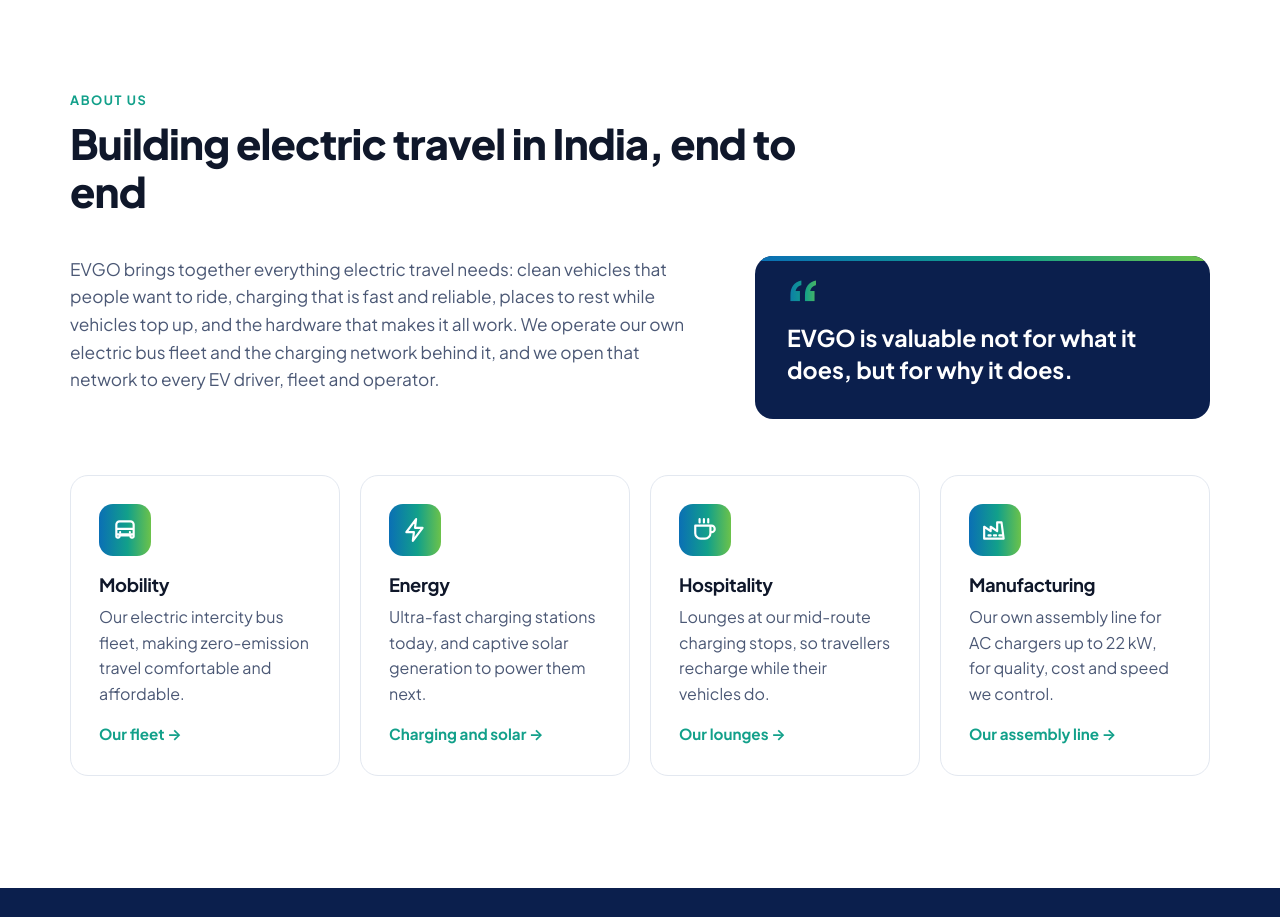
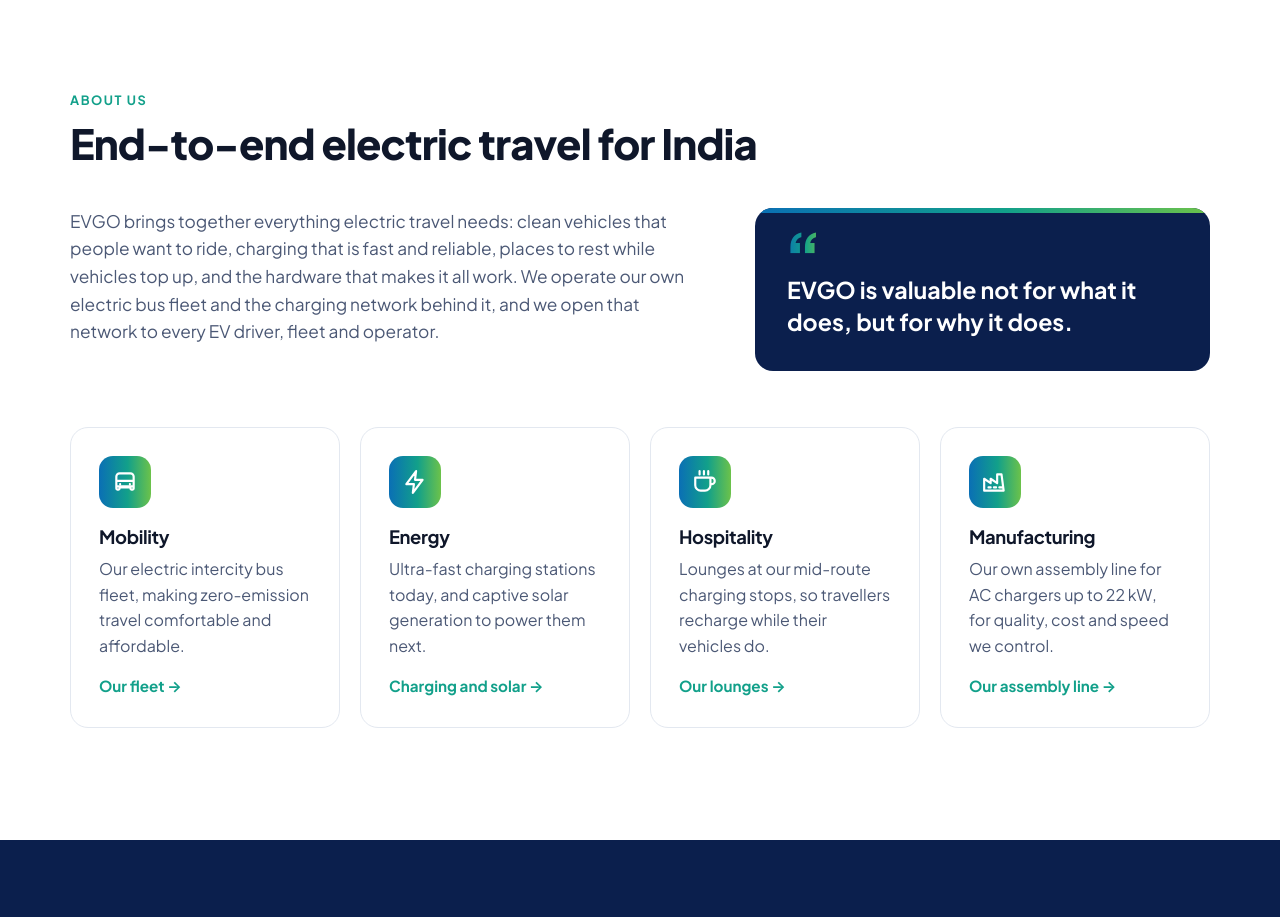
Before and after one commit to circarukch/www.evgo.earth, a plain HTML site: page index.html in a window 1280 px wide. Shown: the part 940-1857 px from the top of the page. Drawn offline with Linux system fonts and the light colour scheme.

Commit message:
About headline: shorter end-to-end wording
Co-Authored-By: Claude Opus 5.5 <noreply@anthropic.com>
Claude-Session: https://claude.ai/code/session_01UjY5kpJa3rCeHps4EoAJt3

```diff
--- a/index.html
+++ b/index.html
@@ -87,7 +87,7 @@
       <div class="wrap">
         <div class="section-head">
           <p class="eyebrow">About us</p>
-          <h2>Building electric travel in India, end to end</h2>
+          <h2>End-to-end electric travel for India</h2>
         </div>
         <div class="about-grid">
           <div class="about-copy">
```
